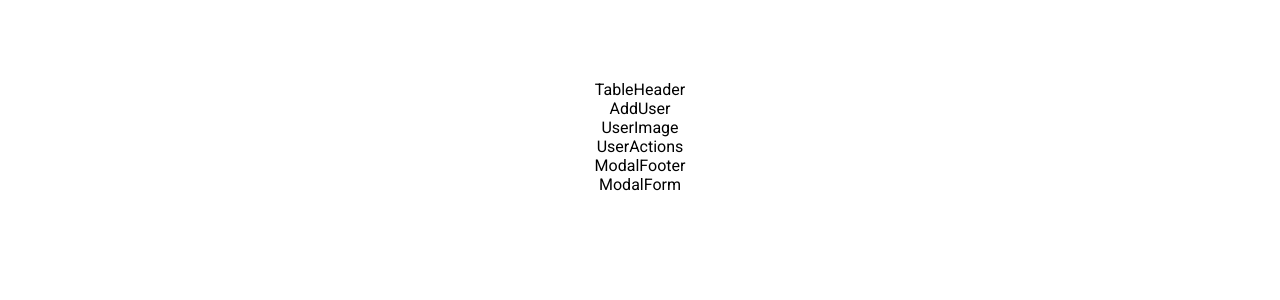
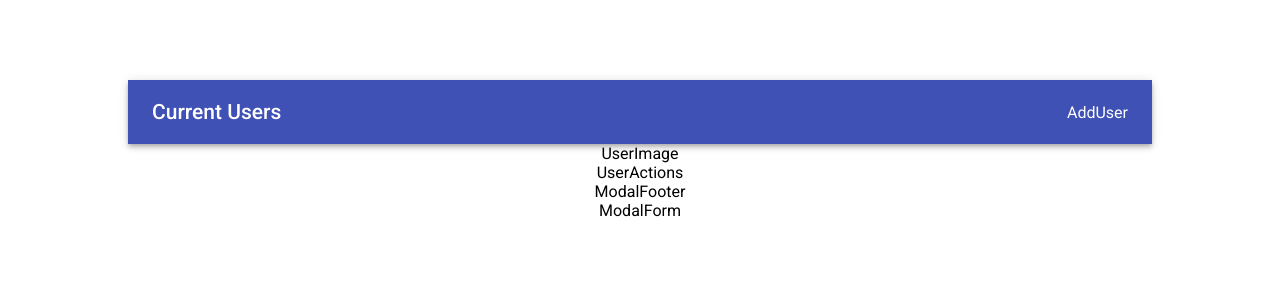
Before and after one commit to brenderbee/add-user, a React (Create React App) app: page / in a window 1280 px wide. Shown: the top 300 px of the page. Built offline with nearby package versions, Linux system fonts and the light colour scheme.

Commit message:
Import material-ui components and add to TableHeader.

```diff
--- a/src/assets/components/TableHeader.js
+++ b/src/assets/components/TableHeader.js
@@ -1,11 +1,23 @@
 import React from 'react';
+import {
+  AppBar,
+  Toolbar,
+  Typography
+} from '@material-ui/core/';
 import { AddUser } from './';
+import './../css/TableHeader.css';
 
 function TableHeader() {
   return (
     <div>
-      TableHeader
-      <AddUser />
+      <AppBar position="static">
+          <Toolbar className="table-header">
+            <Typography variant="title" color="inherit">
+              Current Users
+            </Typography>
+            <AddUser />
+          </Toolbar>
+      </AppBar>
     </div>
   );
 }
```
